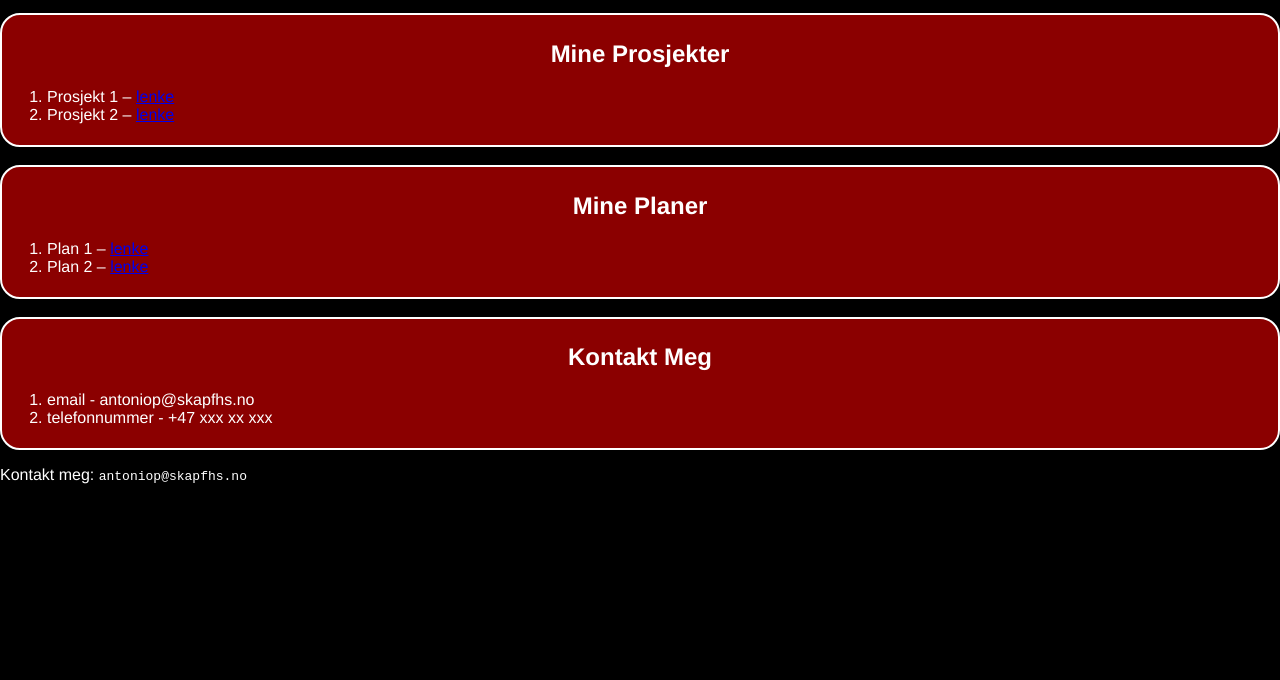
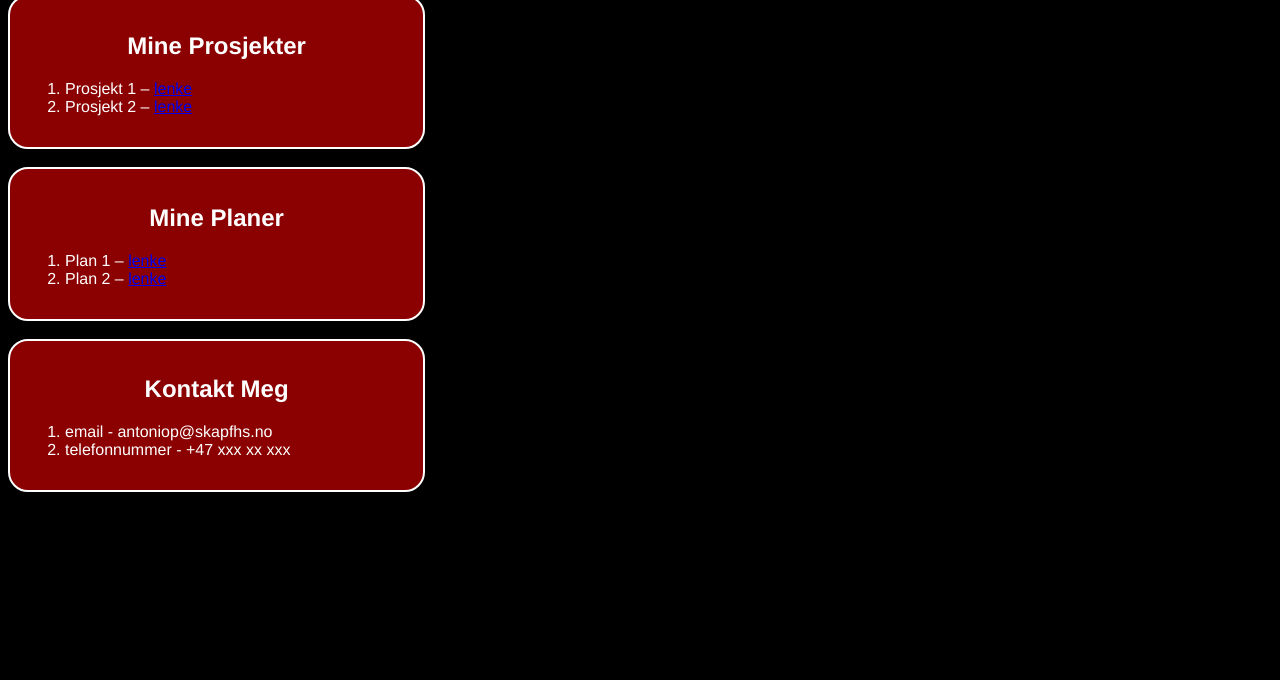
Before and after one commit to antpun341/antpun341.github.io, a plain HTML site: page index.html in a window 1280 px wide. Shown: the part 120-800 px from the top of the page. Drawn offline with Linux system fonts and the light colour scheme.

Commit message:
fagagwgwaga

```diff
--- a/index.html
+++ b/index.html
@@ -36,6 +36,5 @@
     <li>telefonnummer - +47 xxx xx xxx </li>
   </ol>
 </div>
-<p>Kontakt meg: <code>antoniop@skapfhs.no</code></p>
 </body>
 </html>
--- a/styles.css
+++ b/styles.css
@@ -2,14 +2,17 @@ body {
     background-color: black;
     color: white;
     font-family: 'Franklin Gothic Medium', 'Arial Narrow', Arial, sans-serif;
-    display: inline
 }
 
 .basicContainer {
     border: 2px solid white;
     border-radius: 20px;
-    padding: 5px;
+    padding: 15px;
     background-color: darkred;
+    width: 33%;
+    vertical-align: top;
+    align-content: center;
+    box-sizing: border-box;
 }
 
 .basicContainer h2 {
```
